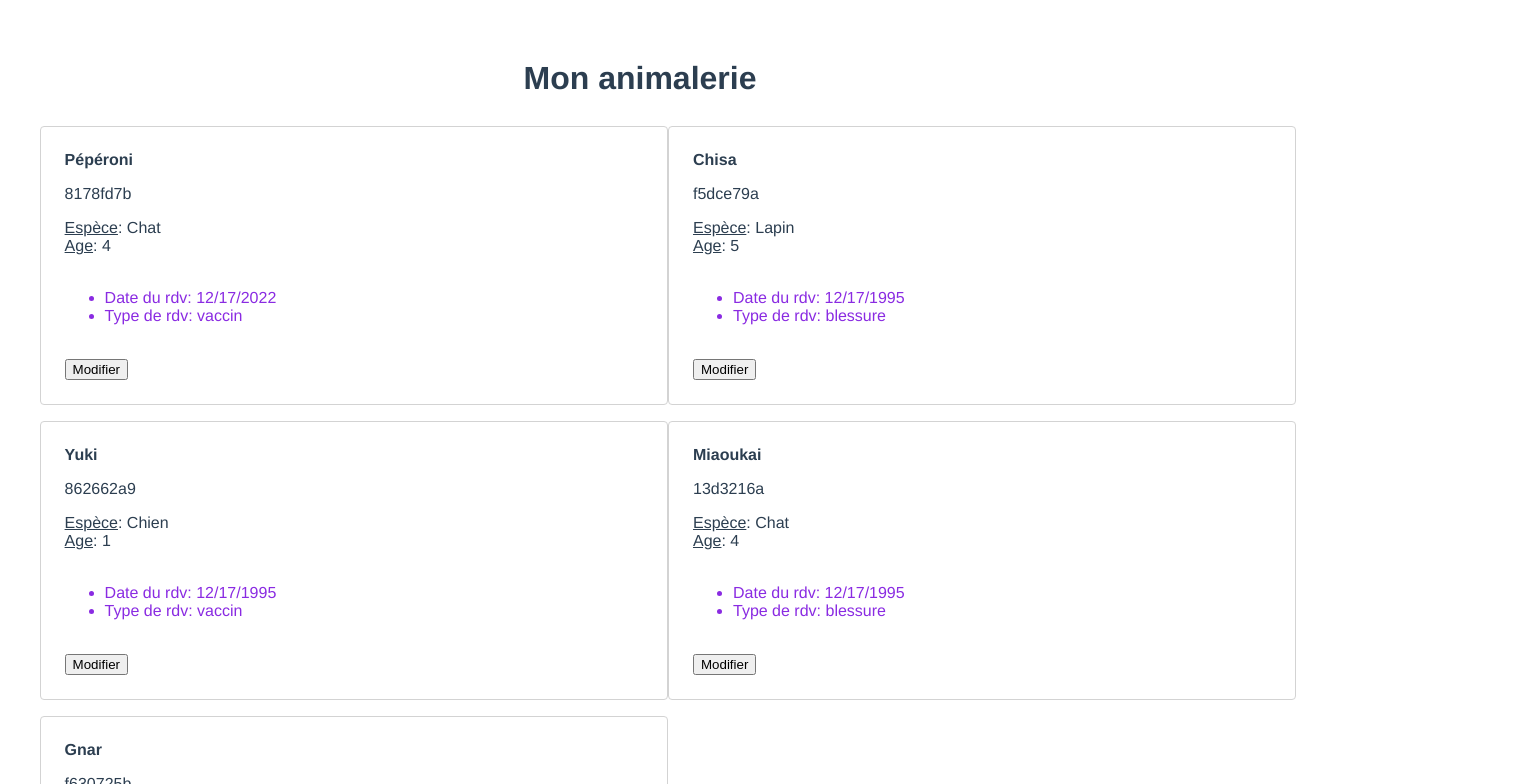
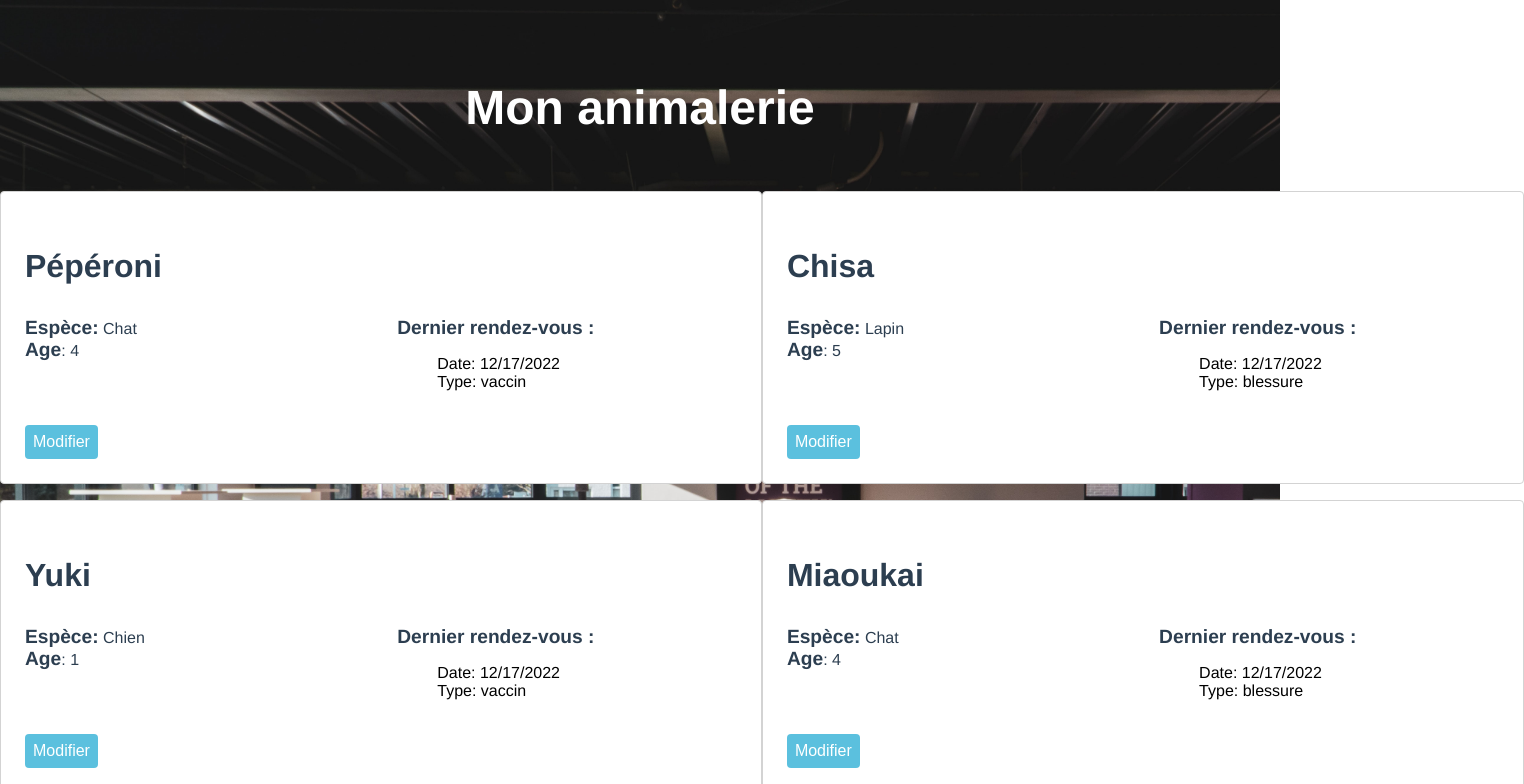
Before and after one commit to HugoMrnth/Skalin-test, a Vue app in the folder test-tech.vue/: page / in a window 1280 px wide. Shown: the top 784 px of the page, 1524 px wide, since content can reach past the window. Built offline with nearby package versions, Linux system fonts and the light colour scheme.

Commit message:
card css

```diff
--- a/test-tech.vue/src/App.vue
+++ b/test-tech.vue/src/App.vue
@@ -6,29 +6,39 @@
 </template>
 
 <script>
-import AnimalList from './components/AnimalList.vue'
+import AnimalList from "./components/AnimalList.vue";
 
 export default {
-  name: 'app',
+  name: "app",
   components: {
-    AnimalList
+    AnimalList,
   },
   created() {
-    this.$store.dispatch('animals/initializeAnimals')
-  }
-}
+    this.$store.dispatch("animals/initializeAnimals");
+  },
+};
 </script>
 
 <style>
 #app {
-  font-family: 'Avenir', Helvetica, Arial, sans-serif;
+  font-family: "Avenir", Helvetica, Arial, sans-serif;
   -webkit-font-smoothing: antialiased;
   -moz-osx-font-smoothing: grayscale;
   text-align: center;
   color: #2c3e50;
-  margin-top: 60px;
+  width: 100%;
+  min-height: 100vh;
+  padding-top: 3rem;
+  background-image: url("../public/petrebels-kuzJU_dlBls-unsplash.jpg");
+  background-size: cover;
 }
-.instructions {
-  color: blueviolet !important;
+body {
+  padding: 0;
+  margin: 0;
+}
+h1 {
+  color: white;
+  font-size: 3rem;
+  margin-bottom: 3rem;
 }
 </style>
--- a/test-tech.vue/src/components/AnimalCard.vue
+++ b/test-tech.vue/src/components/AnimalCard.vue
@@ -1,7 +1,7 @@
 <template>
   <div class="animal-card">
     <transition name="fade">
-      <ValidationModal message="Mise à jour de la carte avec succès" v-if="toast"/>
+      <Toast message="Mise à jour de la carte avec succès" v-if="toast" />
     </transition>
     <animal-input v-if="isEditMode" :animal="animal" @save="saveInfos" />
     <animal-info v-else :animal="animal" @edit="isEditMode = true" />
@@ -9,34 +9,34 @@
 </template>
 
 <script>
-import AnimalInput from './AnimalInput'
-import AnimalInfo from './AnimalInfo'
-import ValidationModal from './ValidationModal.vue'
+import AnimalInput from "./AnimalInput";
+import AnimalInfo from "./AnimalInfo";
+import Toast from "./Toast.vue";
 
 export default {
-  components: { AnimalInfo, AnimalInput, ValidationModal },
+  components: { AnimalInfo, AnimalInput, Toast },
   props: {
     animal: {
-      required: true
-    }
+      required: true,
+    },
   },
   data() {
     return {
       isEditMode: false,
-      toast: false
-    }
+      toast: false,
+    };
   },
   methods: {
-    saveInfos(param){
-      this.$store.dispatch('animals/updateAnimalAction', param)
-      this.isEditMode = false
-      this.toast = true
+    saveInfos(param) {
+      this.$store.dispatch("animals/updateAnimalAction", param);
+      this.isEditMode = false;
+      this.toast = true;
       setTimeout(() => {
-        this.toast = false
-      }, 3000)
-    }
-  }
-}
+        this.toast = false;
+      }, 3000);
+    },
+  },
+};
 </script>
 
 <style scoped>
@@ -45,15 +45,15 @@ export default {
   border-radius: 4px;
   margin: 12px;
   padding: 24px;
-  width: 65ch;
+  width: 80ch;
+  background-color: white;
 }
-
-.fade-enter-active, .fade-leave-active {
+.fade-enter-active,
+.fade-leave-active {
   transition: opacity 1s;
 }
-.fade-enter, .fade-leave-to /* .fade-leave-active below version 2.1.8 */ {
+.fade-enter,
+.fade-leave-to {
   opacity: 0;
 }
-
-
 </style>
--- a/test-tech.vue/src/components/AnimalInfo.vue
+++ b/test-tech.vue/src/components/AnimalInfo.vue
@@ -1,17 +1,21 @@
 <template>
   <div class="animal-info">
-    <b>{{ animal.name }}</b>
-    <p>{{ animal.id }}</p>
-    <span><u>Espèce</u>: {{ animal.species }}</span>
-    <span><u>Age</u>: {{ animal.age }}</span>
-
+    <h3 class="title">{{ animal.name }}</h3>
+    <div class="info-container">
+      <div>
+        <p><span class="category">Espèce:</span> {{ animal.species }}</p>
+        <p><span class="category">Age</span>: {{ animal.age }}</p>
+      </div>
+      <div>
+        <p class="rdv-title">Dernier rendez-vous :</p>
+        <ul>
+          <li>Date: {{ animal.lastAppointement.date }}</li>
+          <li>Type: {{ animal.lastAppointement.appointementType }}</li>
+        </ul>
+      </div>
+    </div>
     <br />
-      <ul class="instructions">
-      <li>Date du rdv: {{animal.lastAppointement.date}}</li>
-      <li>Type de rdv: {{animal.lastAppointement.appointementType}}</li>
-    </ul>
-    <br />
-    <button @click="onEdit">Modifier</button>
+    <button @click="onEdit" class="btn">Modifier</button>
   </div>
 </template>
 
@@ -19,15 +23,15 @@
 export default {
   props: {
     animal: {
-      required: true
-    }
+      required: true,
+    },
   },
   methods: {
     onEdit() {
-      this.$emit('edit');
-    }
-  }
-}
+      this.$emit("edit");
+    },
+  },
+};
 </script>
 
 <style scoped>
@@ -36,6 +40,40 @@ export default {
   flex-direction: column;
   align-items: flex-start;
   text-align: left;
+}
+.title {
+  font-size: 2rem;
+}
+.info-container {
+  display: flex;
+  justify-content: space-between;
+  width: 80%;
+}
+.rdv-title {
+  font-size: 1.2rem;
+  font-weight: bold;
+}
+.category {
+  font-weight: bold;
+  font-size: 1.2rem;
+  margin: 2rem 0;
+}
+.btn {
+  background-color: #5bc0de;
+  border-radius: 4px;
+  color: white;
+  font-size: 16px;
+  border: none;
+  padding: 0.5rem;
+  cursor: pointer;
+}
+ul,
+li {
+  list-style: none;
+  color: black;
+}
+p {
+  margin: 0%;
 }
 </style>
 
--- a/test-tech.vue/src/components/AnimalInput.vue
+++ b/test-tech.vue/src/components/AnimalInput.vue
@@ -1,27 +1,43 @@
 <template>
   <div class="animal-input">
-    <p class="instructions">
-      // TODO modifer ce composant pour permettre de modifier l'animal et de le
-      sauvegarder via le store
-    </p>
-    <ul class="instructions">
-        <li>Nom de l'animal: <input type="text" v-model='animaltoUpdate.name' :placeholder="animal.name"></li>
-        <li>Age de l'animal: <input type="number" min="1" max="20" v-model="animaltoUpdate.age" :placeholder="animal.age"></li>
-        <li>Espèce de l'animal:
+    <div class="main-container">
+      <div>
+        <div class="input-container">
+          <label class="category">Nom de l'animal: </label>
+          <input
+            type="text"
+            v-model="animaltoUpdate.name"
+            :placeholder="animal.name"
+          />
+        </div>
+        <div class="input-container">
+          <label class="category">Age de l'animal:</label>
+          <input
+            type="number"
+            min="1"
+            max="20"
+            v-model="animaltoUpdate.age"
+            :placeholder="animal.age"
+          />
+        </div>
+        <div class="input-container">
+          <label class="category">Espèce de l'animal: </label>
           <select v-model="animaltoUpdate.species">
             <option value="Chat">Chat</option>
             <option value="Chien">Chien</option>
             <option value="Lapin">Lapin</option>
           </select>
+        </div>
+      </div>
+      <div>
+        <p class="category">Dernier rdv chez le vétérinaire</p>
+        <ul>
+          <li class="input-container">
+            <label>Date:</label>
+            <input type="date" v-model="animaltoUpdate.lastAppointement.date" />
           </li>
-        <li>
-            Dernier rdv chez le vétérinaire
-            <ul>
-                <li>
-                    Date du rdv: <input type="date" v-model="animaltoUpdate.lastAppointement.date">
-                </li>
-                <li>
-                    Type de rdv:
+          <li class="input-container">
+            <label> Type: </label>
             <select v-model="animaltoUpdate.lastAppointement.appointementType">
               <option value="contrôle">contrôle</option>
               <option value="blessure">blessure</option>
@@ -29,10 +45,10 @@
             </select>
           </li>
         </ul>
-        </li>
-    </ul>
+      </div>
+    </div>
     <br />
-    <button @click="onSave">Sauvegarder</button>
+    <button @click="onSave" class="btn">Sauvegarder</button>
   </div>
 </template>
 
@@ -40,27 +56,70 @@
 export default {
   props: {
     animal: {
-      required: true
-    }
+      required: true,
+    },
   },
   data() {
     return {
-      animaltoUpdate: JSON.parse(JSON.stringify(this.animal))
-    }
+      animaltoUpdate: JSON.parse(JSON.stringify(this.animal)),
+    };
   },
   methods: {
     onSave() {
-      this.$emit('save', this.animaltoUpdate)
-    }
-  }
-}
+      this.$emit("save", this.animaltoUpdate);
+    },
+  },
+};
 </script>
 
-<style>
+<style scoped>
 .animal-input {
   display: flex;
   flex-direction: column;
   align-content: flex-start;
   text-align: left;
+  width: 100%;
+  padding-top: 2.2rem;
+}
+input,
+select {
+  border: 1px solid gray;
+  background-color: rgb(226 232 240);
+  font-size: 1rem;
+  width: 50%;
+  border-radius: 4px;
+  padding: 0.2rem 0.2rem;
+  margin-left: 0.2rem;
+}
+.main-container {
+  display: flex;
+  justify-content: space-between;
+  margin-bottom: 1.5rem;
+}
+.input-container {
+  margin-bottom: 1rem;
+}
+.category {
+  font-weight: bold;
+  font-size: 1.2rem;
+  margin-bottom: 1rem;
+}
+.btn {
+  background-color: #5bc0de;
+  border-radius: 4px;
+  color: white;
+  font-size: 16px;
+  border: none;
+  padding: 0.5rem;
+  cursor: pointer;
+  width: 25%;
+}
+ul,
+li {
+  list-style: none;
+  color: black;
+}
+p {
+  margin: 0 0 1.2rem 0;
 }
 </style>
--- a/test-tech.vue/src/components/AnimalList.vue
+++ b/test-tech.vue/src/components/AnimalList.vue
@@ -1,36 +1,34 @@
 <template>
   <div class="animal-list">
-    <animal-card v-for="animal in animals" :key="animal.id" :animal="animal" class="animal-card"/>
+    <animal-card
+      v-for="animal in animals"
+      :key="animal.id"
+      :animal="animal"
+      class="animal-card"
+    />
   </div>
 </template>
 
 <script>
-import AnimalCard from './AnimalCard'
+import AnimalCard from "./AnimalCard";
 export default {
   components: { AnimalCard },
   computed: {
-    animals: function () {
-      return this.$store.getters['animals/getAllAnimals']
-    }
-  }
-
-
-}
+    animals: function() {
+      return this.$store.getters["animals/getAllAnimals"];
+    },
+  },
+};
 </script>
 
 <style scoped>
 .animal-list {
-    display: grid;
-    grid-template-columns: 1fr 1fr;
-    margin: auto;
-    width: 95%;
+  display: grid;
+  grid-template-columns: 1fr 1fr;
+  margin: auto;
+  width: 100%;
 }
-
 .animal-card {
   margin: 0.5rem auto;
 }
 </style>
-
-
-  // TODO: utiliser display: grid pour afficher 2 animal-card sur chaque ligne
-  // TODO: afficher un message temporaire (text qui disparait) lorsqu'un animal est mis à jour pour confirmer la sauvegarde
--- /dev/null
+++ b/test-tech.vue/src/components/Toast.vue
@@ -0,0 +1,28 @@
+<template>
+  <div class="container">
+    <p>{{ message }}</p>
+  </div>
+</template>
+
+<script>
+export default {
+  props: {
+    message: {
+      required: true,
+    },
+  },
+};
+</script>
+
+<style>
+.container {
+  background-color: #5cb85c;
+  color: white;
+  padding: 0rem 0.5rem;
+  border-radius: 5px;
+  position: fixed;
+  top: 2%;
+  right: 2%;
+  animation: fadein 0.5s, fadeout 0.5s 2.5s;
+}
+</style>
--- a/test-tech.vue/src/store/modules/animals.js
+++ b/test-tech.vue/src/store/modules/animals.js
@@ -1,49 +1,81 @@
-import AnimalModel from './AnimalModel';
-
+import AnimalModel from "./AnimalModel";
 
 // initial state
 const state = () => ({
-    all: []
+  all: [],
 });
 
 // getters
 const getters = {
-    getAllAnimals: state => state.all
-}
+  getAllAnimals: (state) => state.all,
+};
 
 // actions
 const actions = {
-    initializeAnimals ({ commit }) {
-        commit('setAnimals', [
-            new AnimalModel({name: 'Pépéroni', species: 'Chat', age: 4, date: "December 17, 2022", appointementType: "vaccin"}),
-            new AnimalModel({name: 'Chisa', species: 'Lapin', age: 5,  date: "December 17, 1995", appointementType: "blessure"}),
-            new AnimalModel({name: 'Yuki', species: 'Chien', age: 1,  date: "December 17, 1995", appointementType: "vaccin"}),
-            new AnimalModel({name: 'Miaoukai', species: 'Chat', age: 4,  date: "December 17, 1995", appointementType: "blessure"}),
-            new AnimalModel({name: 'Gnar', species: 'Chat', age: 2,  date: "December 17, 1995", appointementType: "blessure"}),
-        ])
+  initializeAnimals({ commit }) {
+    commit("setAnimals", [
+      new AnimalModel({
+        name: "Pépéroni",
+        species: "Chat",
+        age: 4,
+        date: "December 17, 2022",
+        appointementType: "vaccin",
+      }),
+      new AnimalModel({
+        name: "Chisa",
+        species: "Lapin",
+        age: 5,
+        date: "December 17, 2022",
+        appointementType: "blessure",
+      }),
+      new AnimalModel({
+        name: "Yuki",
+        species: "Chien",
+        age: 1,
+        date: "December 17, 2022",
+        appointementType: "vaccin",
+      }),
+      new AnimalModel({
+        name: "Miaoukai",
+        species: "Chat",
+        age: 4,
+        date: "December 17, 2022",
+        appointementType: "blessure",
+      }),
+      new AnimalModel({
+        name: "Gnar",
+        species: "Chat",
+        age: 2,
+        date: "December 17, 2022",
+        appointementType: "blessure",
+      }),
+    ]);
   },
   updateAnimalAction({ commit }, animal) {
-        commit('updateAnimal', animal)
-    }
-
-}
+    commit("updateAnimal", animal);
+  },
+};
 
 // mutations
 const mutations = {
-    setAnimals (state, animals) {
-        state.all = animals
+  setAnimals(state, animals) {
+    state.all = animals;
   },
   updateAnimal(state, animal) {
-        let animalToUpdate = state.all.find(item => item.id === animal.id)
-        animal.lastAppointement.date = new Date(animal.lastAppointement.date).toLocaleDateString()
-        Object.assign(animalToUpdate, animal)
+    let animalToUpdate = state.all.find((item) => item.id === animal.id);
+    if (animal.lastAppointement.date !== animalToUpdate.lastAppointement.date) {
+      animal.lastAppointement.date = new Date(
+        animal.lastAppointement.date
+      ).toLocaleDateString();
     }
-}
+    Object.assign(animalToUpdate, animal);
+  },
+};
 
 export default {
   namespaced: true,
   state,
   getters,
   actions,
-    mutations
-}
+  mutations,
+};
```
Also changed, not shown: test-tech.vue/src/components/ValidationModal.vue (deleted, +0 -31 lines), test-tech.vue/public/petrebels-kuzJU_dlBls-unsplash.jpg (added). Lines whose indentation alone changed are shown as unchanged.
